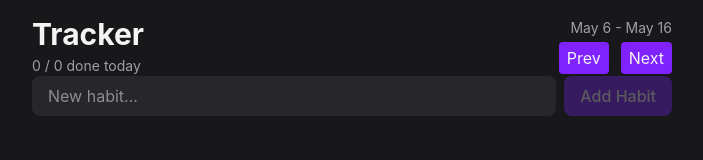
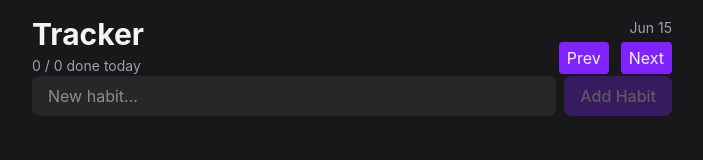
Before and after one commit to Dimterion/vault, a React (Vite) app: page / in a window 1280 px wide. Shown: the top 160 px of the page, without its empty margins (288-991 px from the left). Built offline with nearby package versions, Linux system fonts and the light colour scheme.

Commit message:
adjust Header comp

```diff
--- a/src/App.tsx
+++ b/src/App.tsx
@@ -1,13 +1,22 @@
+import { useState } from "react";
 import HabitForm from "./components/HabitForm";
 import HabitList from "./components/HabitList";
 import Header from "./components/Header";
 import { HabitProvider } from "./context/HabitProvider";
+import { addWeeks, eachDayOfInterval, endOfWeek, startOfWeek } from "date-fns";
 
 export default function App() {
+  const [weekOffset, setWeekOffset] = useState(0);
+  const week = addWeeks(new Date(), weekOffset);
+  const visibleDates = eachDayOfInterval({
+    start: startOfWeek(week, { weekStartsOn: 1 }),
+    end: endOfWeek(week, { weekStartsOn: 1 }),
+  });
+
   return (
     <div className="mx-auto flex max-w-2xl flex-col p-4">
       <HabitProvider>
-        <Header />
+        <Header visibleDates={visibleDates} />
         <HabitForm />
         <HabitList />
       </HabitProvider>
--- a/src/components/Header.tsx
+++ b/src/components/Header.tsx
@@ -1,13 +1,18 @@
-import { isToday } from "date-fns";
+import { format, isToday } from "date-fns";
 import { useHabits } from "../context/useHabits";
 import Button from "./Button";
 
-export default function Header() {
+type HeaderProps = {
+  visibleDates: Date[];
+};
+
+export default function Header({ visibleDates }: HeaderProps) {
   const { habits } = useHabits();
 
   const doneToday = habits.filter((h) =>
     h.completions.some((c) => isToday(c)),
   ).length;
+  const dateRange = `${format(visibleDates[0], "MMM d")}`;
 
   return (
     <header className="flex items-center justify-between">
@@ -18,7 +23,7 @@ export default function Header() {
         </span>
       </div>
       <div className="flex flex-col items-end gap-1">
-        <span className="text-sm text-zinc-400">May 6 - May 16</span>
+        <span className="text-sm text-zinc-400">{dateRange}</span>
         <div className="flex items-center gap-3">
           <Button>Prev</Button>
           <Button>Next</Button>
```
